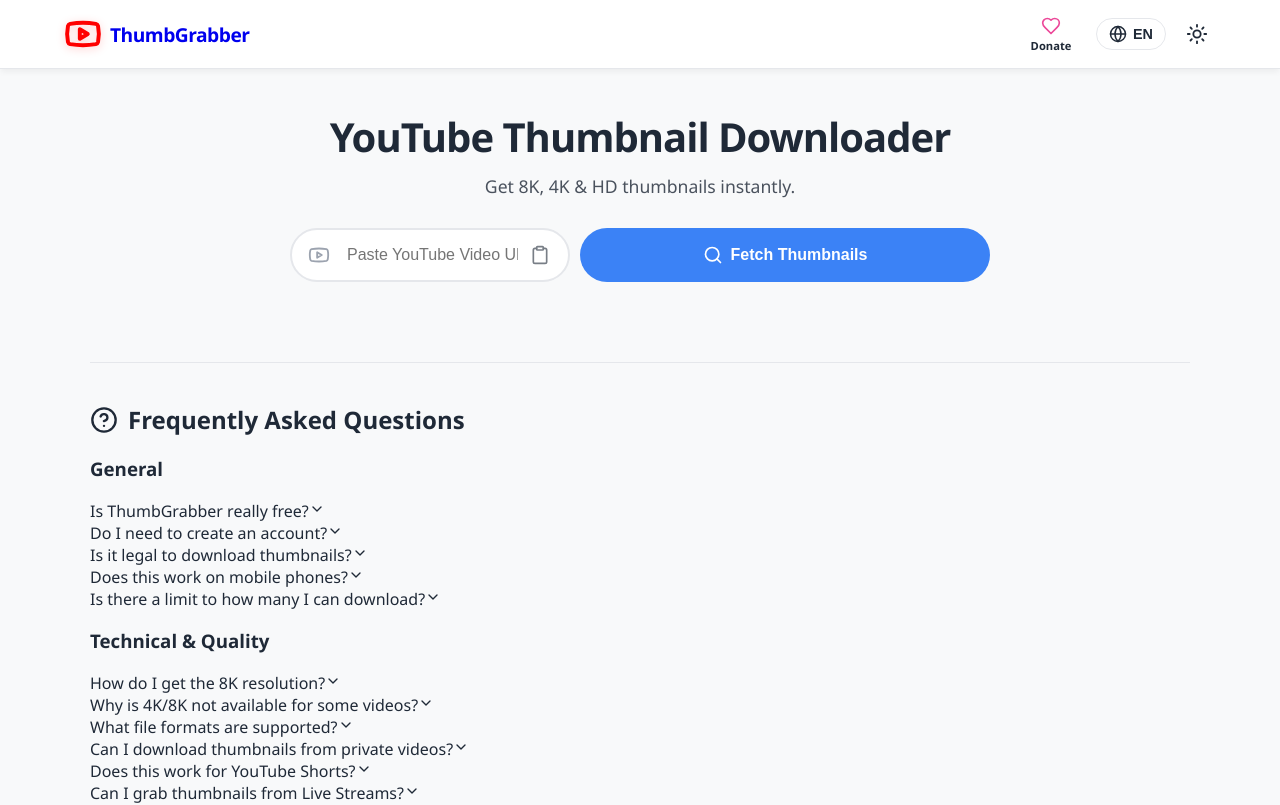
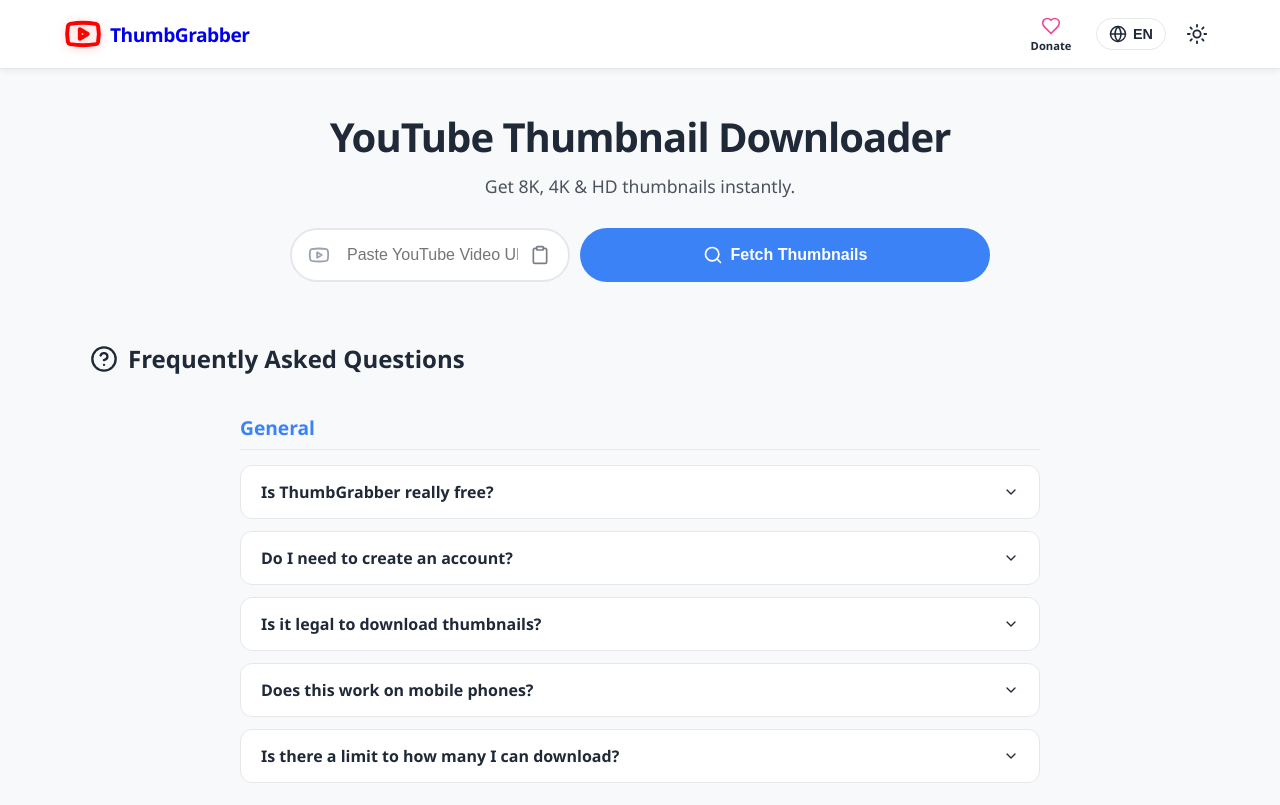
Before and after one commit to sahoriaj/thumbnail-downloader, a React (Create React App) app: page / in a window 1280 px wide. Shown: the top 805 px of the page. Built offline with nearby package versions, Linux system fonts and the light colour scheme.

Commit message:
Update App.css

```diff
--- a/src/App.css
+++ b/src/App.css
@@ -329,13 +329,64 @@
 @keyframes spin { 100% { transform: rotate(360deg); } }
 
 
-/* ===========================
-   FAQ & TEXT PAGES
-   =========================== */
-.faq-section { margin-top: 80px; border-top: 1px solid var(--border-color); padding-top: 40px; }
-.faq-grid { display: grid; grid-template-columns: repeat(auto-fit, minmax(300px, 1fr)); gap: 30px; }
-.faq-item h3 { color: var(--brand-blue); margin-bottom: 8px; }
-.faq-item p { opacity: 0.8; line-height: 1.6; margin: 0; }
+/* --- NEW FAQ STYLES --- */
+.faq-container {
+  display: flex;
+  flex-direction: column;
+  gap: 30px;
+  max-width: 800px;
+  margin: 0 auto;
+}
+
+.faq-cat-title {
+  color: var(--brand-blue);
+  font-size: 1.2rem;
+  margin-bottom: 15px;
+  border-bottom: 1px solid var(--border-color);
+  padding-bottom: 8px;
+}
+
+.faq-grid-custom {
+  display: flex;
+  flex-direction: column;
+  gap: 12px;
+}
+
+.faq-item-custom {
+  background: var(--card-bg);
+  border: 1px solid var(--border-color);
+  border-radius: 12px;
+  overflow: hidden;
+  transition: all 0.2s ease;
+  cursor: pointer;
+}
+
+.faq-item-custom:hover {
+  border-color: var(--brand-blue);
+}
+
+.faq-question {
+  padding: 15px 20px;
+  font-weight: 600;
+  display: flex;
+  justify-content: space-between;
+  align-items: center;
+  font-size: 1rem;
+}
+
+.faq-answer {
+  padding: 0 20px 20px 20px;
+  opacity: 0.85;
+  line-height: 1.6;
+  font-size: 0.95rem;
+  border-top: 1px solid var(--border-color);
+  margin-top: -5px;
+  padding-top: 15px;
+  background: rgba(128, 128, 128, 0.03);
+}
+
+/* Hide old faq grid if it still exists */
+.faq-grid { display: none; }
 
 .page-content { max-width: 800px; margin: 0 auto; padding: 20px; line-height: 1.8; }
 .page-content h1 { font-size: 2.2rem; margin-bottom: 20px; color: var(--text-color); }
```
